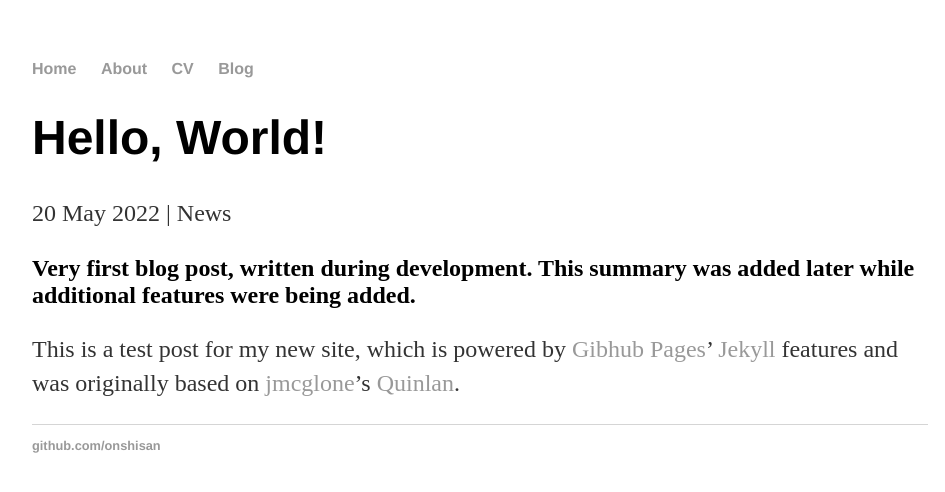
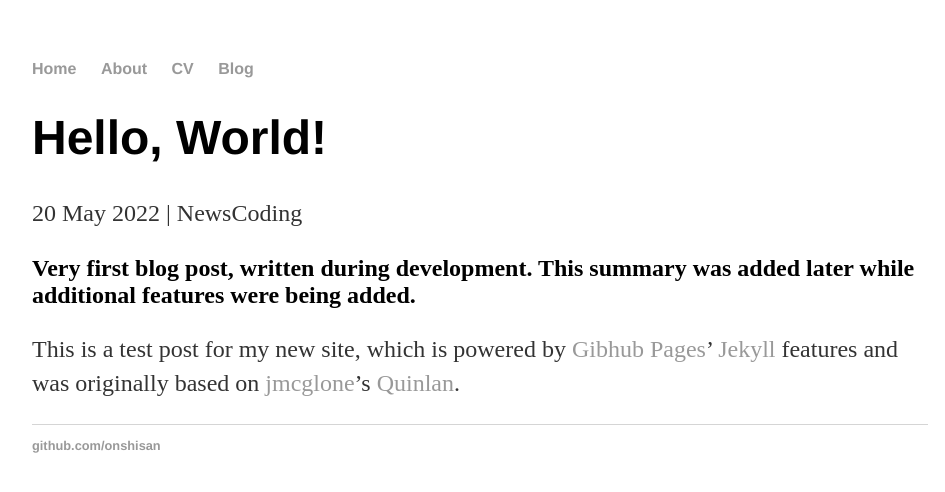
Before and after one commit to onshisan/onshisan.github.io, a Jekyll site: the page built from _posts/2022-05-20-Hello-World.md, in a window 1280 px wide. Shown: the top 492 px of the page, without its empty margins (160-1105 px from the left). Built offline with Jekyll 4.4.1, drawn with Linux system fonts in a browser that asks for light colours.

Commit message:
Update post.html

```diff
--- a/_layouts/post.html
+++ b/_layouts/post.html
@@ -2,7 +2,7 @@
 layout: default
 ---
 <h1>{{ page.title }}</h1>
-<p class="meta">{{ page.date | date_to_string }} | {{ page.category | default: "Uncategorized"}}</p>
+<p class="meta">{{ page.date | date_to_string }} | {{ page.categories | default: "Uncategorized"}}</p>
 <h2>{{ page.summary | default: "¯\_(ツ)_/¯" }}</h2>
 <div class="post">
   {{ content }}
```
